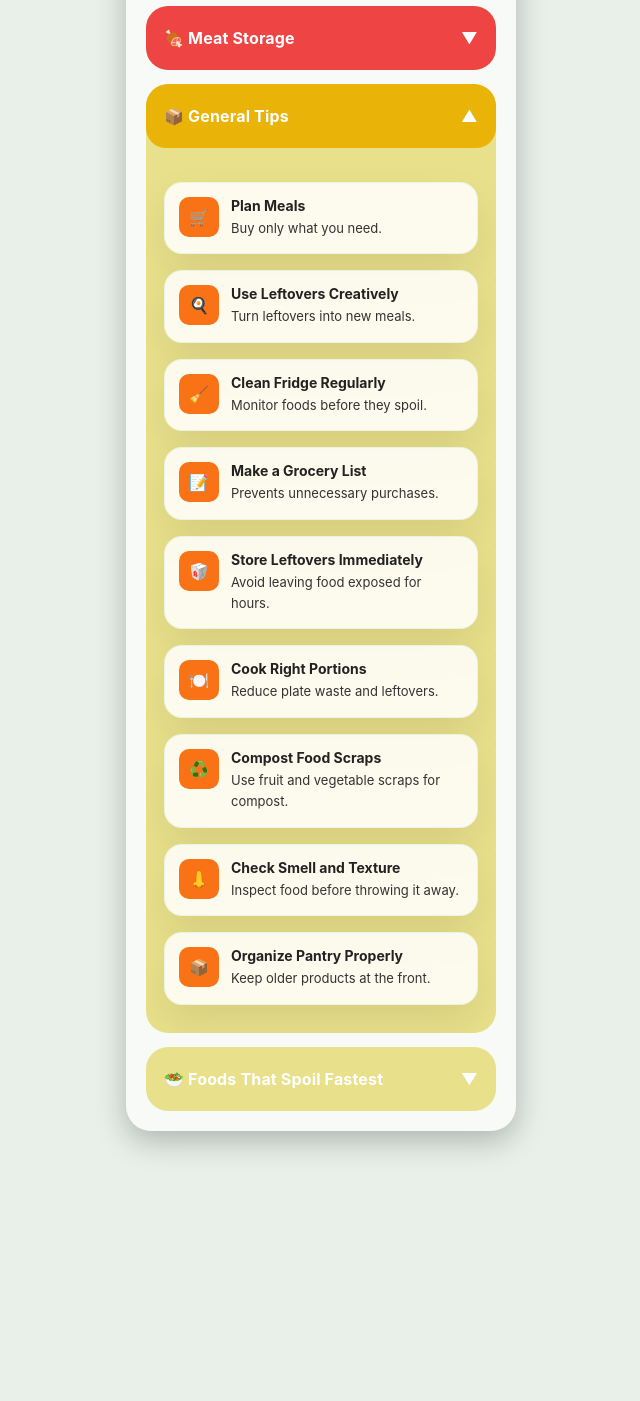
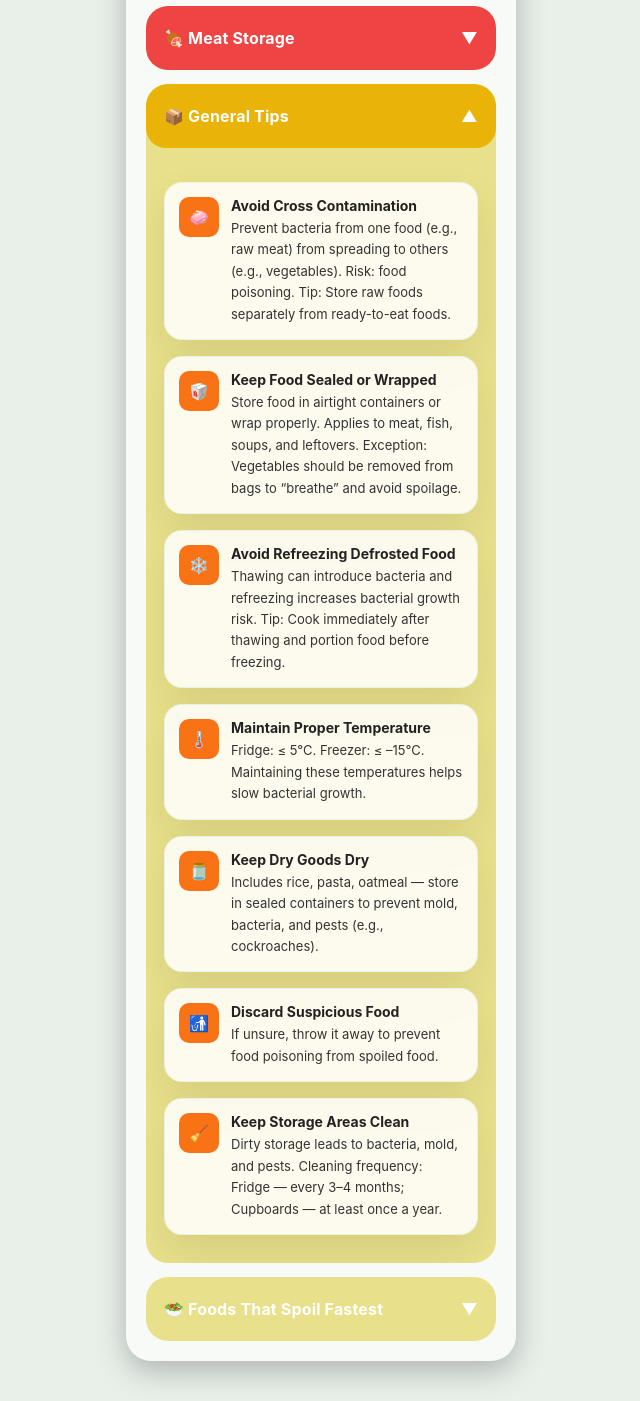
Before and after one commit to kipentut/RelieFood, a Flask app: page /storage in a window 1280 px wide, after a click that opens the changed part. Shown: the part 600-2001 px from the top of the page, without its empty margins (319-959 px from the left). Before the commit the page ends 1753 px from the top, so only its background shows below. Run offline with Flask 3, Linux system fonts and the light colour scheme.

Commit message:
replaced current general tips with 7 items

```diff
--- a/templates/storage.html
+++ b/templates/storage.html
@@ -232,66 +232,52 @@
             </div>
             <div class="storage-body" id="general">
                 <div class="storage-tip">
-                    <div class="tip-icon">🛒</div>
+                    <div class="tip-icon">🧼</div>
                     <div class="tip-text">
-                        <h4>Plan Meals</h4>
-                        <p>Buy only what you need.</p>
+                        <h4>Avoid Cross Contamination</h4>
+                        <p>Prevent bacteria from one food (e.g., raw meat) from spreading to others (e.g., vegetables). Risk: food poisoning. Tip: Store raw foods separately from ready-to-eat foods.</p>
                     </div>
                 </div>
                 <div class="storage-tip">
-                    <div class="tip-icon">🍳</div>
+                    <div class="tip-icon">🥡</div>
                     <div class="tip-text">
-                        <h4>Use Leftovers Creatively</h4>
-                        <p>Turn leftovers into new meals.</p>
+                        <h4>Keep Food Sealed or Wrapped</h4>
+                        <p>Store food in airtight containers or wrap properly. Applies to meat, fish, soups, and leftovers. Exception: Vegetables should be removed from bags to “breathe” and avoid spoilage.</p>
+                    </div>
+                </div>
+                <div class="storage-tip">
+                    <div class="tip-icon">❄️</div>
+                    <div class="tip-text">
+                        <h4>Avoid Refreezing Defrosted Food</h4>
+                        <p>Thawing can introduce bacteria and refreezing increases bacterial growth risk. Tip: Cook immediately after thawing and portion food before freezing.</p>
+                    </div>
+                </div>
+                <div class="storage-tip">
+                    <div class="tip-icon">🌡️</div>
+                    <div class="tip-text">
+                        <h4>Maintain Proper Temperature</h4>
+                        <p>Fridge: ≤ 5°C. Freezer: ≤ –15°C. Maintaining these temperatures helps slow bacterial growth.</p>
+                    </div>
+                </div>
+                <div class="storage-tip">
+                    <div class="tip-icon">🫙</div>
+                    <div class="tip-text">
+                        <h4>Keep Dry Goods Dry</h4>
+                        <p>Includes rice, pasta, oatmeal — store in sealed containers to prevent mold, bacteria, and pests (e.g., cockroaches).</p>
+                    </div>
+                </div>
+                <div class="storage-tip">
+                    <div class="tip-icon">🚮</div>
+                    <div class="tip-text">
+                        <h4>Discard Suspicious Food</h4>
+                        <p>If unsure, throw it away to prevent food poisoning from spoiled food.</p>
                     </div>
                 </div>
                 <div class="storage-tip">
                     <div class="tip-icon">🧹</div>
                     <div class="tip-text">
-                        <h4>Clean Fridge Regularly</h4>
-                        <p>Monitor foods before they spoil.</p>
-                    </div>
-                </div>
-                <div class="storage-tip">
-                    <div class="tip-icon">📝</div>
-                    <div class="tip-text">
-                        <h4>Make a Grocery List</h4>
-                        <p>Prevents unnecessary purchases.</p>
-                    </div>
-                </div>
-                <div class="storage-tip">
-                    <div class="tip-icon">🥡</div>
-                    <div class="tip-text">
-                        <h4>Store Leftovers Immediately</h4>
-                        <p>Avoid leaving food exposed for hours.</p>
-                    </div>
-                </div>
-                <div class="storage-tip">
-                    <div class="tip-icon">🍽️</div>
-                    <div class="tip-text">
-                        <h4>Cook Right Portions</h4>
-                        <p>Reduce plate waste and leftovers.</p>
-                    </div>
-                </div>
-                <div class="storage-tip">
-                    <div class="tip-icon">♻️</div>
-                    <div class="tip-text">
-                        <h4>Compost Food Scraps</h4>
-                        <p>Use fruit and vegetable scraps for compost.</p>
-                    </div>
-                </div>
-                <div class="storage-tip">
-                    <div class="tip-icon">👃</div>
-                    <div class="tip-text">
-                        <h4>Check Smell and Texture</h4>
-                        <p>Inspect food before throwing it away.</p>
-                    </div>
-                </div>
-                <div class="storage-tip">
-                    <div class="tip-icon">📦</div>
-                    <div class="tip-text">
-                        <h4>Organize Pantry Properly</h4>
-                        <p>Keep older products at the front.</p>
+                        <h4>Keep Storage Areas Clean</h4>
+                        <p>Dirty storage leads to bacteria, mold, and pests. Cleaning frequency: Fridge — every 3–4 months; Cupboards — at least once a year.</p>
                     </div>
                 </div>
             </div>
```
